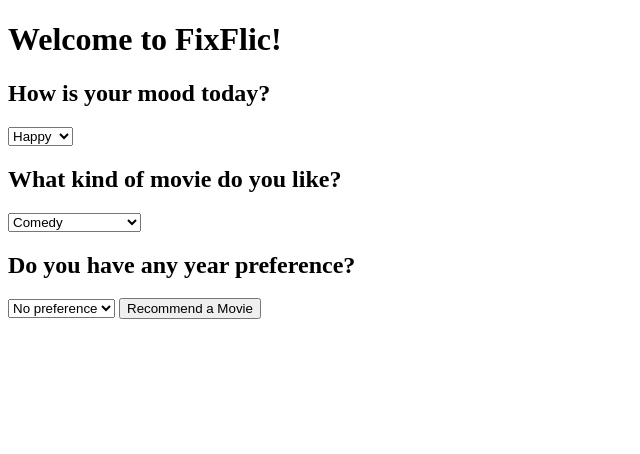
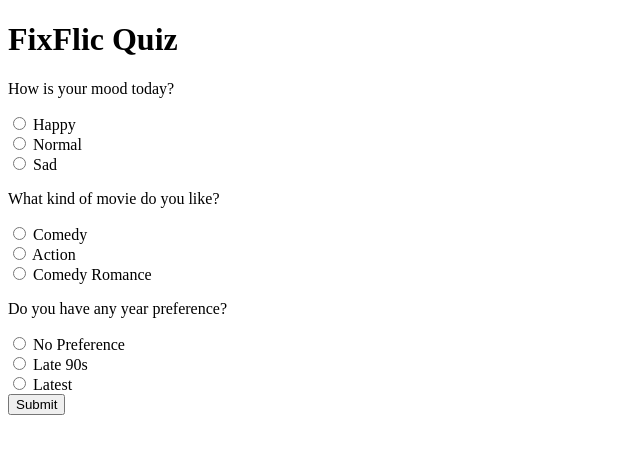
Before and after one commit to manjotGG/FixFlic, a Flask app: page / in a window 1280 px wide. Shown: the top 454 px of the page, without its empty margins (0-640 px from the left). Run offline with Flask 3, Linux system fonts and the light colour scheme.

Commit message:
Enhanced code base

```diff
--- a/app.py
+++ b/app.py
@@ -1,19 +1,36 @@
 from flask import Flask, render_template, request
-from movie_recommender import recommend_movie
+from movie_recommender import quiz, recommend_movie
 
 app = Flask(__name__)
 
 @app.route("/")
 def index():
-    return render_template("index.html")
+    return render_template("index.html", quiz=quiz)
 
-@app.route("/recommend", methods=["POST"])
-def recommend():
+@app.route("/submit_quiz", methods=["POST"])
+def submit_quiz():
+    # Retrieve user responses
     mood = int(request.form.get("mood"))
     genre = int(request.form.get("genre"))
-    year_pref = int(request.form.get("year_pref"))
-    movie = recommend_movie(mood, genre, year_pref)
-    return render_template("result.html", movie=movie)
+    year = int(request.form.get("year"))
+
+    # Fetch recommended movie
+    movie = recommend_movie(genre, year)
+    if movie:
+        return render_template(
+            "result.html",
+            title=movie["title"],
+            release_date=movie.get("release_date", "Unknown"),
+            overview=movie.get("overview", "No overview available."),
+            poster_path=f"https://image.tmdb.org/t/p/w500{movie['poster_path']}" if movie.get("poster_path") else None,
+        )
+    else:
+        return render_template("result.html", error="No movies match your criteria. Please try again!")
+
+@app.context_processor
+def utility_processor():
+    return {"enumerate": enumerate}
+
 
 if __name__ == "__main__":
     app.run(debug=True)
--- a/movie_recommender.py
+++ b/movie_recommender.py
@@ -4,26 +4,48 @@ import random
 API_KEY = "fd75f2cbedc1bf37544712100425c13f"
 BASE_URL = "https://api.themoviedb.org/3"
 
-def get_popular_movies():
-    url = f"{BASE_URL}/movie/popular"
-    params = {"api_key": API_KEY, "language": "en-US", "page": 1}
+quiz = [
+    {"question": "How is your mood today?", "options": ["Happy", "Normal", "Sad"]},
+    {"question": "What kind of movie do you like?", "options": ["Comedy", "Action", "Comedy Romance"]},
+    {"question": "Do you have any year preference?", "options": ["No Preference", "Late 90s", "Latest"]},
+]
+
+GENRE_MAP = {
+    1: 35,  # Comedy
+    2: 28,  # Action
+    3: 10749,  # Comedy Romance
+}
+
+YEAR_MAP = {
+    1: None,  # No year preference
+    2: (1990, 2000),  # Late 90s
+    3: (2015, 2024),  # Latest
+}
+
+def recommend_movie(genre_choice, year_choice):
+    genre_id = GENRE_MAP.get(genre_choice)
+    year_range = YEAR_MAP.get(year_choice)
+
+    url = f"{BASE_URL}/discover/movie"
+    params = {
+        "api_key": API_KEY,
+        "language": "en-US",
+        "sort_by": "popularity.desc",
+        "with_genres": genre_id,
+        "primary_release_date.gte": f"{year_range[0]}-01-01" if year_range else None,
+        "primary_release_date.lte": f"{year_range[1]}-12-31" if year_range else None,
+        "page": 1,
+    }
+    params = {k: v for k, v in params.items() if v is not None}  # Remove None values
+
     response = requests.get(url, params=params)
+    if response.status_code != 200:
+        return f"Error: Unable to fetch movies (status code {response.status_code})"
+
     data = response.json()
-    return data.get("results", [])
+    movies = data.get("results", [])
+    if not movies:
+        return None  # No matching movies found
 
-def recommend_movie(mood, genre, year_pref):
-    movies = get_popular_movies()
-    if not movies:
-        return "No movies available at the moment."
-
-    # Filter based on inputs (you can enhance this logic further)
-    filtered_movies = movies
-    if year_pref == 2:
-        filtered_movies = [m for m in movies if int(m["release_date"][:4]) < 2000]
-    elif year_pref == 3:
-        filtered_movies = [m for m in movies if int(m["release_date"][:4]) >= 2020]
-
-    if genre == 1:  # Comedy
-        filtered_movies = [m for m in filtered_movies if "Comedy" in m.get("genre_ids", [])]
-
-    return random.choice(filtered_movies)["title"] if filtered_movies else "No matching movies found."
+    # Pick a random movie from the results
+    return random.choice(movies)
--- a/templates/index.html
+++ b/templates/index.html
@@ -1,33 +1,24 @@
 <!DOCTYPE html>
-<html>
+<html lang="en">
 <head>
-    <title>FixFlic - Movie Recommendation</title>
+    <meta charset="UTF-8">
+    <meta name="viewport" content="width=device-width, initial-scale=1.0">
+    <title>FixFlic Quiz</title>
 </head>
 <body>
-    <h1>Welcome to FixFlic!</h1>
-    <form action="/recommend" method="post">
-        <h2>How is your mood today?</h2>
-        <select name="mood">
-            <option value="1">Happy</option>
-            <option value="2">Normal</option>
-            <option value="3">Sad</option>
-        </select>
-
-        <h2>What kind of movie do you like?</h2>
-        <select name="genre">
-            <option value="1">Comedy</option>
-            <option value="2">Action</option>
-            <option value="3">Comedy Romance</option>
-        </select>
-
-        <h2>Do you have any year preference?</h2>
-        <select name="year_pref">
-            <option value="1">No preference</option>
-            <option value="2">Late 90s</option>
-            <option value="3">Latest</option>
-        </select>
-
-        <button type="submit">Recommend a Movie</button>
+    <h1>FixFlic Quiz</h1>
+    <form action="/submit_quiz" method="POST">
+        {% for i, q in enumerate(quiz) %}
+            <p>{{ q.question }}</p>
+            {% for j, option in enumerate(q.options) %}
+                <label>
+                    <input type="radio" name="{{ 'mood' if i == 0 else 'genre' if i == 1 else 'year' }}" value="{{ j + 1 }}" required>
+                    {{ option }}
+                </label>
+                <br>
+            {% endfor %}
+        {% endfor %}
+        <button type="submit">Submit</button>
     </form>
 </body>
 </html>
```
Also changed, not shown: templates/result.html (+15 -4 lines).
